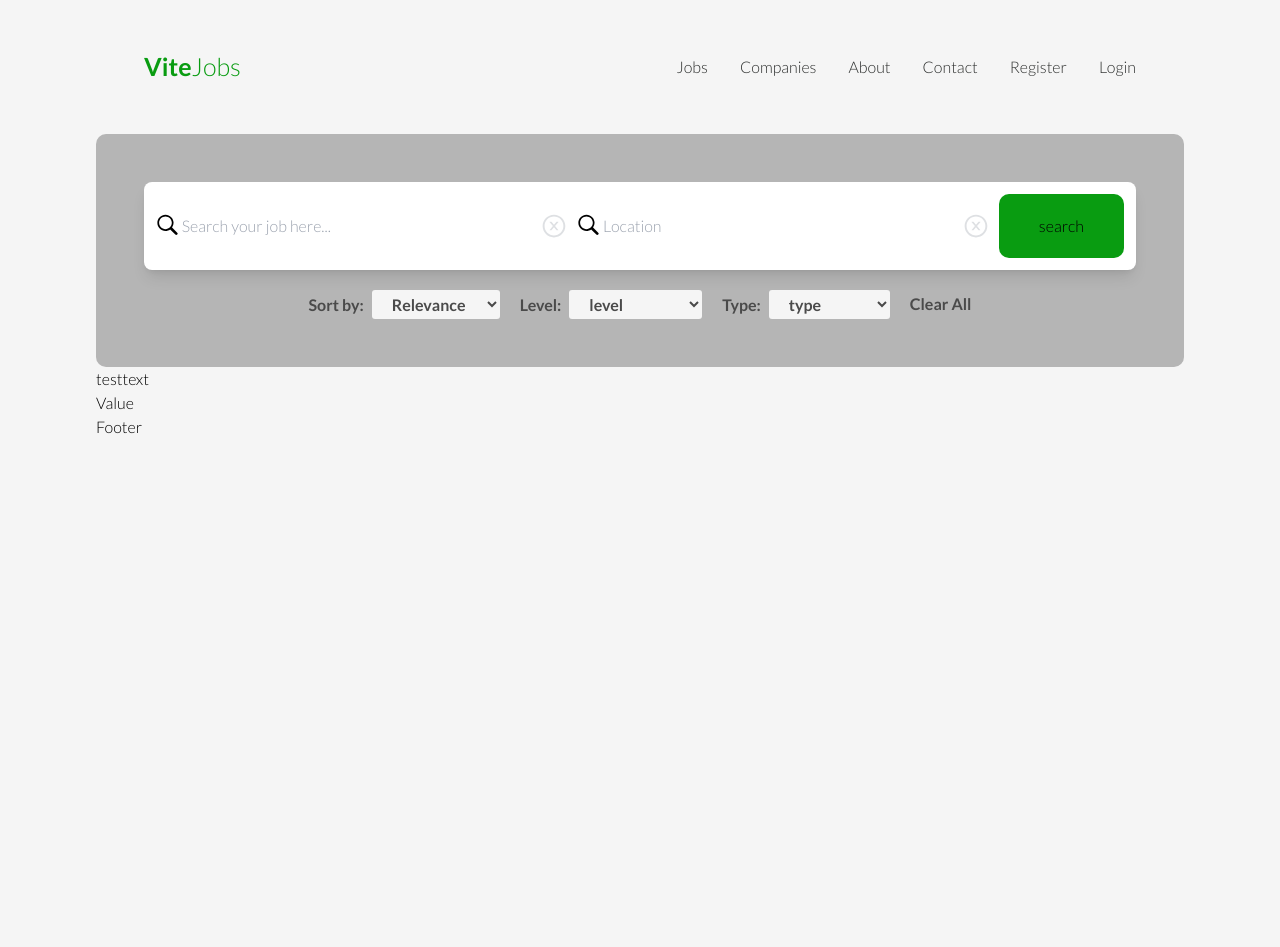
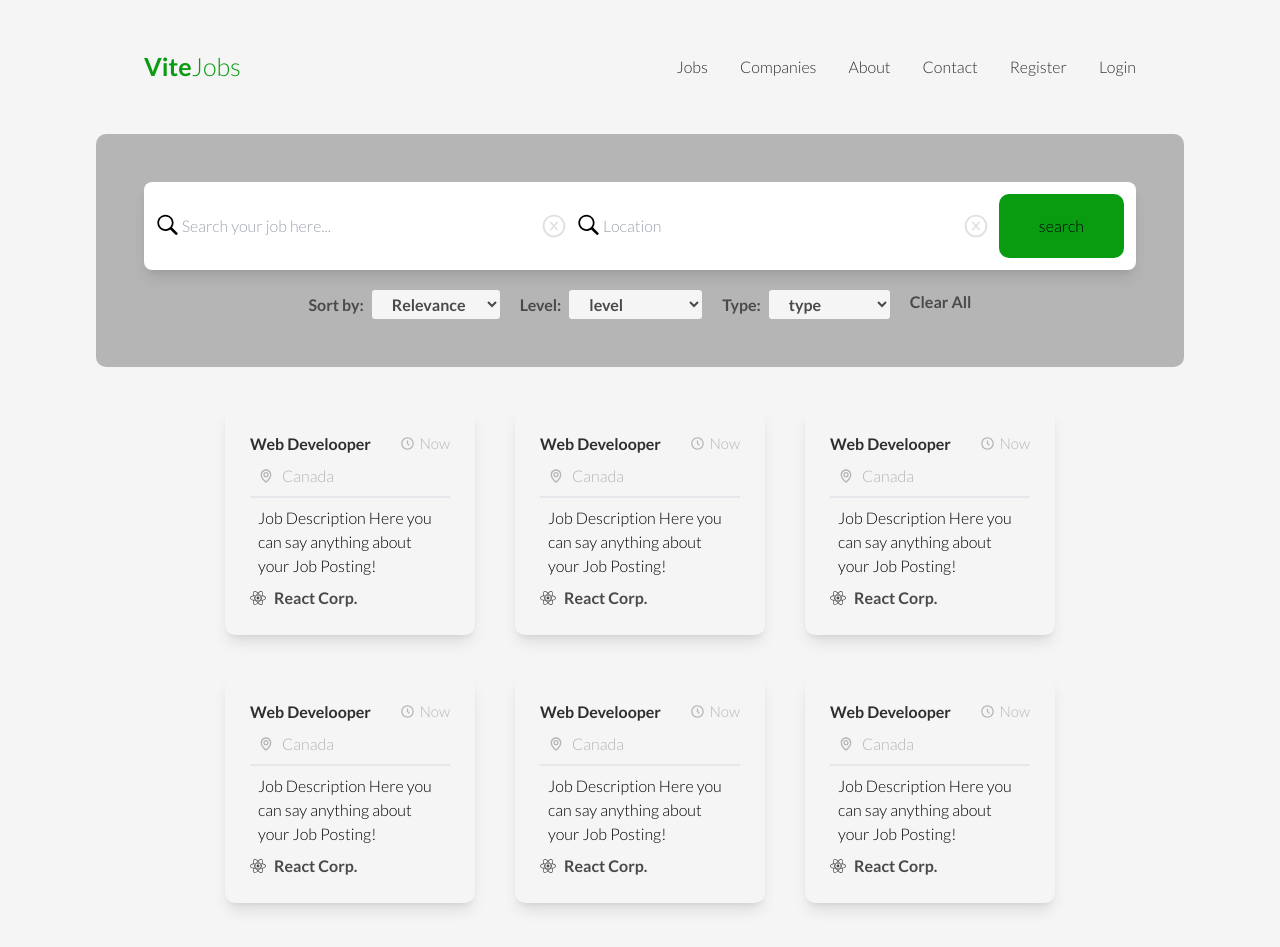
Before and after one commit to SamIxCode/ViteJobs, a React (Vite) app: page / in a window 1280 px wide. Shown: the top 947 px of the page. Before the commit the page ends 800 px from the top, so only its background shows below. Built offline with nearby package versions, Linux system fonts and the light colour scheme.

Commit message:
added job Posting

```diff
--- a/src/compontents/JobDiv/Job.jsx
+++ b/src/compontents/JobDiv/Job.jsx
@@ -1,9 +1,130 @@
 import React from 'react'
+import { BiTimeFive } from "react-icons/bi"
+import { BiMap } from "react-icons/bi"
+import { FaReact } from "react-icons/fa"
+
 
 export const Job = () => {
   return (
-    <div className='jobContainer'>
-      testtext
+    <div>
+      <div className="jobContainer flex gap-10 justify-center
+      flex-wrap items-center py-10">
+
+        <div className="group group/item singleJob w-[250px] p-[25px] bg-whiteSmoke
+        rounded-[10px] hover:bg-greenColor shadow-lg shadow-darkGrey-400/700
+        hover:shadow-lg">
+          <span className='flex justify-between items-center gap-2'>
+            <h1 className=' text-[16px] font-semibold text-textColor'>Web Develooper</h1>
+            <span className='flex items-center gap-1 text-[15px] text-darkerGrey'> <BiTimeFive /> Now </span>
+          </span>
+          <h6 className='text-darkerGrey flex items-center gap-2 p-2'>
+            <BiMap />Canada
+          </h6>
+          <p className='Posting Job border-t-2 p-2 hover:text-black'>Job Description
+            Here you can say anything about your Job Posting!</p>
+
+          <div className='companyDiv flex items-center gap-2 font-semibold text-darkGrey'>
+            <FaReact /> React Corp.
+
+          </div>
+
+        </div>
+        <div className="group group/item singleJob w-[250px] p-[25px] bg-whiteSmoke
+        rounded-[10px] hover:bg-greenColor shadow-lg shadow-darkGrey-400/700
+        hover:shadow-lg">
+          <span className='flex justify-between items-center gap-2'>
+            <h1 className=' text-[16px] font-semibold text-textColor'>Web Develooper</h1>
+            <span className='flex items-center gap-1 text-[15px] text-darkerGrey'> <BiTimeFive /> Now </span>
+          </span>
+          <h6 className='text-darkerGrey flex items-center gap-2 p-2'>
+            <BiMap />Canada
+          </h6>
+          <p className='Posting Job border-t-2 p-2 hover:text-black'>Job Description
+            Here you can say anything about your Job Posting!</p>
+
+          <div className='companyDiv flex items-center gap-2 font-semibold text-darkGrey'>
+            <FaReact /> React Corp.
+
+          </div>
+
+        </div>
+        <div className="group group/item singleJob w-[250px] p-[25px] bg-whiteSmoke
+        rounded-[10px] hover:bg-greenColor shadow-lg shadow-darkGrey-400/700
+        hover:shadow-lg">
+          <span className='flex justify-between items-center gap-2'>
+            <h1 className=' text-[16px] font-semibold text-textColor'>Web Develooper</h1>
+            <span className='flex items-center gap-1 text-[15px] text-darkerGrey'> <BiTimeFive /> Now </span>
+          </span>
+          <h6 className='text-darkerGrey flex items-center gap-2 p-2'>
+            <BiMap />Canada
+          </h6>
+          <p className='Posting Job border-t-2 p-2 hover:text-black'>Job Description
+            Here you can say anything about your Job Posting!</p>
+
+          <div className='companyDiv flex items-center gap-2 font-semibold text-darkGrey'>
+            <FaReact /> React Corp.
+
+          </div>
+
+        </div>
+        <div className="group group/item singleJob w-[250px] p-[25px] bg-whiteSmoke
+        rounded-[10px] hover:bg-greenColor shadow-lg shadow-darkGrey-400/700
+        hover:shadow-lg">
+          <span className='flex justify-between items-center gap-2'>
+            <h1 className=' text-[16px] font-semibold text-textColor'>Web Develooper</h1>
+            <span className='flex items-center gap-1 text-[15px] text-darkerGrey'> <BiTimeFive /> Now </span>
+          </span>
+          <h6 className='text-darkerGrey flex items-center gap-2 p-2'>
+            <BiMap />Canada
+          </h6>
+          <p className='Posting Job border-t-2 p-2 hover:text-black'>Job Description
+            Here you can say anything about your Job Posting!</p>
+
+          <div className='companyDiv flex items-center gap-2 font-semibold text-darkGrey'>
+            <FaReact /> React Corp.
+
+          </div>
+
+        </div>
+        <div className="group group/item singleJob w-[250px] p-[25px] bg-whiteSmoke
+        rounded-[10px] hover:bg-greenColor shadow-lg shadow-darkGrey-400/700
+        hover:shadow-lg">
+          <span className='flex justify-between items-center gap-2'>
+            <h1 className=' text-[16px] font-semibold text-textColor'>Web Develooper</h1>
+            <span className='flex items-center gap-1 text-[15px] text-darkerGrey'> <BiTimeFive /> Now </span>
+          </span>
+          <h6 className='text-darkerGrey flex items-center gap-2 p-2'>
+            <BiMap />Canada
+          </h6>
+          <p className='Posting Job border-t-2 p-2 hover:text-black'>Job Description
+            Here you can say anything about your Job Posting!</p>
+
+          <div className='companyDiv flex items-center gap-2 font-semibold text-darkGrey'>
+            <FaReact /> React Corp.
+
+          </div>
+
+        </div>
+        <div className="group group/item singleJob w-[250px] p-[25px] bg-whiteSmoke
+        rounded-[10px] hover:bg-greenColor shadow-lg shadow-darkGrey-400/700
+        hover:shadow-lg">
+          <span className='flex justify-between items-center gap-2'>
+            <h1 className=' text-[16px] font-semibold text-textColor'>Web Develooper</h1>
+            <span className='flex items-center gap-1 text-[15px] text-darkerGrey'> <BiTimeFive /> Now </span>
+          </span>
+          <h6 className='text-darkerGrey flex items-center gap-2 p-2'>
+            <BiMap />Canada
+          </h6>
+          <p className='Posting Job border-t-2 p-2 hover:text-black'>Job Description
+            Here you can say anything about your Job Posting!</p>
+
+          <div className='companyDiv flex items-center gap-2 font-semibold text-darkGrey'>
+            <FaReact /> React Corp.
+
+          </div>
+
+        </div>
+      </div>
     </div>
   )
 }
--- a/src/compontents/SearchDiv/Search.jsx
+++ b/src/compontents/SearchDiv/Search.jsx
@@ -22,7 +22,7 @@ export const Search = () => {
         </div>
       </form>
 
-      <div className='secDiv flex items-center gap-5 justify-center font-medium'>
+      <div className='secDiv flex  justify-center gap-5  font-medium'>
 
         <div className='single Search flex items-center gap-2'>
           <label htmlFor='relevance' className='text-darkGrey font-semibold '>
```
